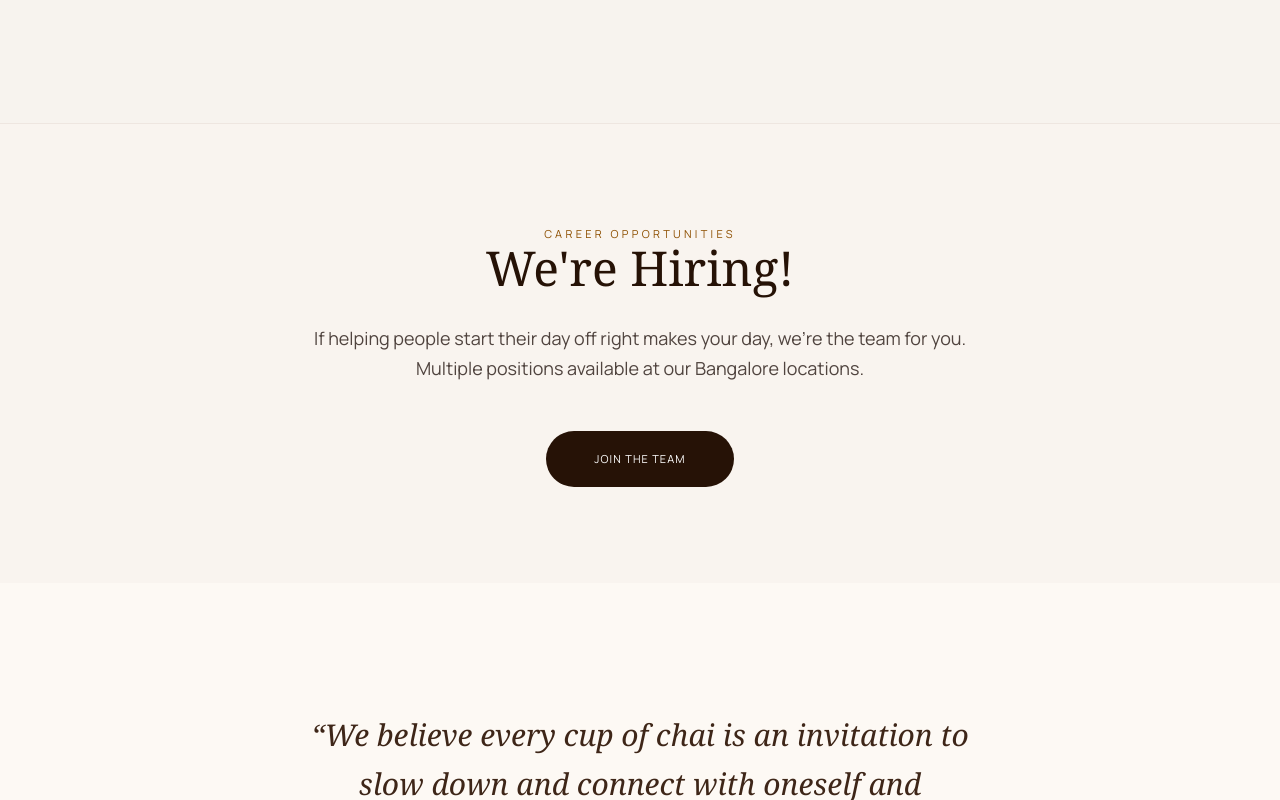
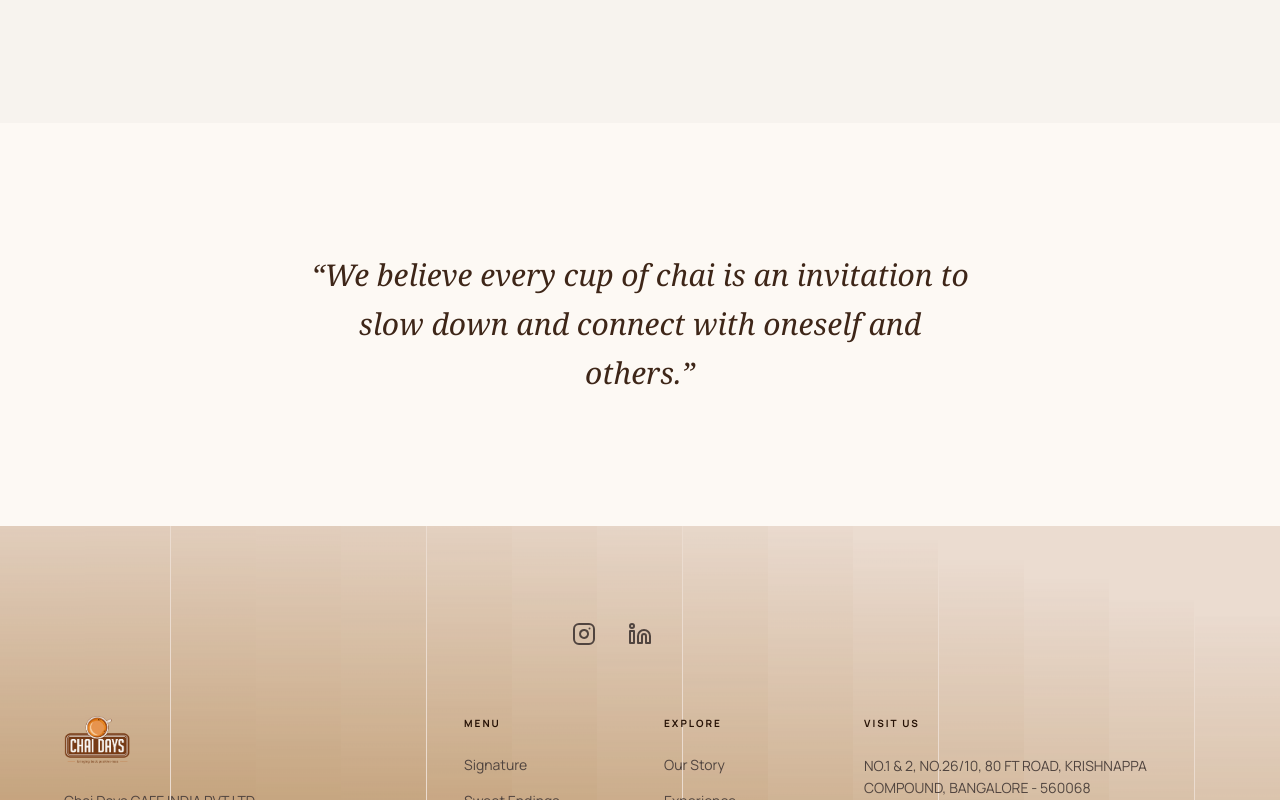
Before and after one commit to zaeemahamad111-ops/chaidays, a Next.js app: page /visit in a window 1280 px wide. Shown: the part 2340-3140 px from the top of the page. Built offline with nearby package versions, Linux system fonts and the light colour scheme; no server answers; the database is empty.

Commit message:
Remove hiring/careers section from Visit page

```diff
--- a/app/visit/VisitClient.tsx
+++ b/app/visit/VisitClient.tsx
@@ -206,24 +206,6 @@ export default function VisitClient({ contentData = {}, outlets = [] }: { conten
         </div>
       </section>
 
-      {/* ── Join the Team ── */}
-      <section className="py-24 bg-surface-container-highest/20 border-t border-outline-variant/30">
-        <div className="max-w-[1440px] mx-auto px-6 md:px-16 text-center">
-          <ScrollReveal className="max-w-2xl mx-auto space-y-8">
-            <span className="font-sans text-[11px] tracking-[0.3em] uppercase text-secondary">{contentData.hiringSubtitle || 'Career Opportunities'}</span>
-            <h2 className="font-serif text-4xl md:text-5xl text-primary">{contentData.hiringTitle || 'We\'re Hiring!'}</h2>
-            <p className="font-sans text-lg text-on-surface-variant leading-relaxed">
-              {contentData.hiringDesc || 'If helping people start their day off right makes your day, we\'re the team for you. Multiple positions available at our Bangalore locations.'}
-            </p>
-            <div className="pt-4">
-              <a href="mailto:info@chaidays.in" className="inline-block bg-primary text-white px-12 py-5 rounded-full font-sans text-[11px] tracking-widest uppercase hover:bg-secondary transition-all">
-                {contentData.hiringBtnText || 'Join the Team'}
-              </a>
-            </div>
-          </ScrollReveal>
-        </div>
-      </section>
-
       {/* ── Pull Quote ── */}
       <section className="py-32 text-center px-6">
         <ScrollReveal>
```
